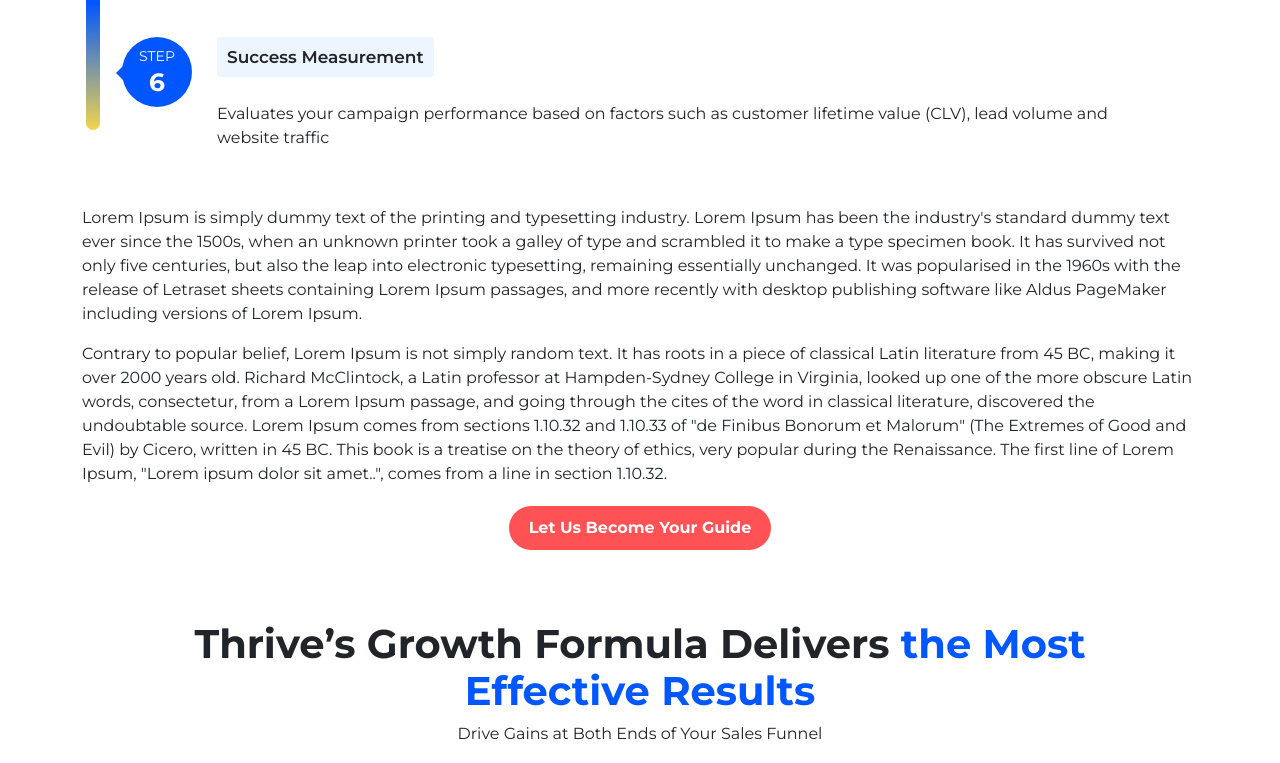
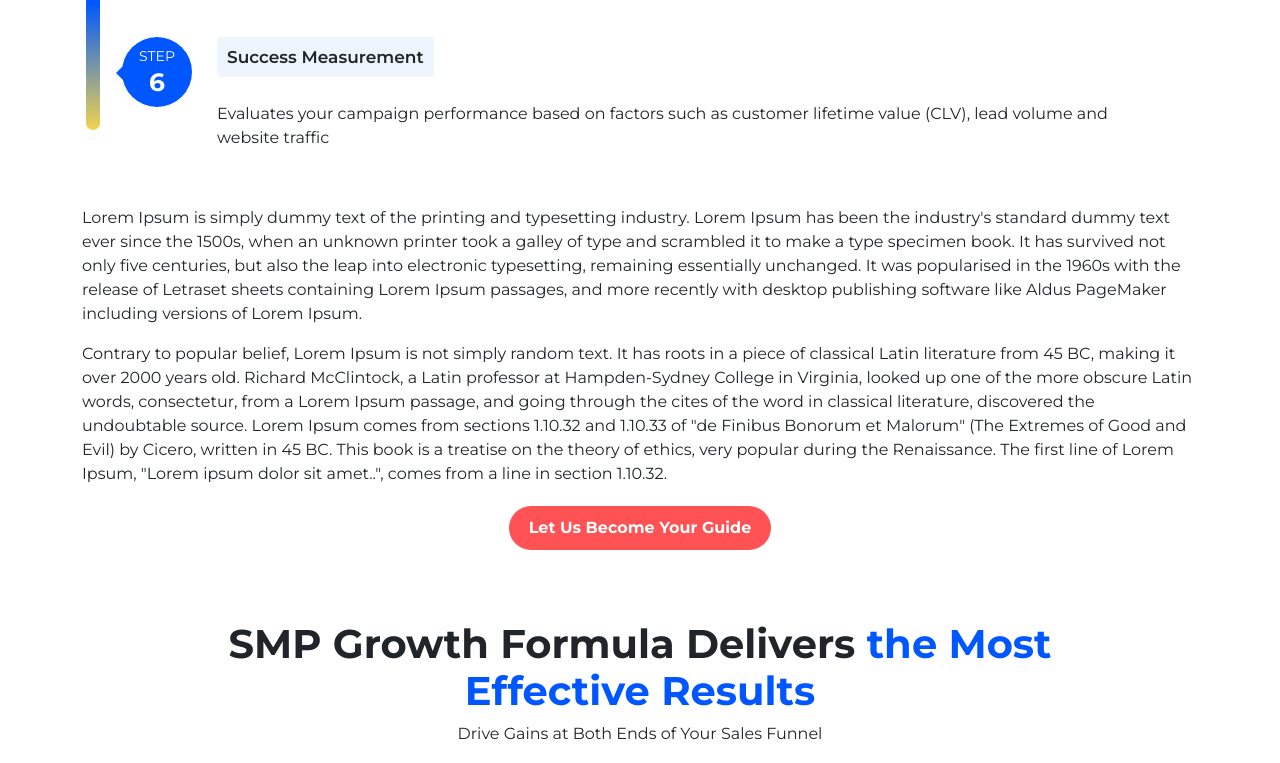
Before and after one commit to pitambar77/safari-marketing-pro, a React (Vite) app: page /marketing-360 in a window 1280 px wide. Shown: the part 11237-12000 px from the top of the page. Built offline with nearby package versions, Linux system fonts and the light colour scheme.

Commit message:
my first Update

```diff
--- a/src/pages/marketing360/Marketing360.jsx
+++ b/src/pages/marketing360/Marketing360.jsx
@@ -559,7 +559,7 @@ const Marketing360 = () => {
             <div className="3ceffective-results-box">
                 <div className="container">
                     <div class="comon-heading-box">
-                        <h2>Thrive’s Growth Formula Delivers <span>the Most Effective Results</span></h2>
+                        <h2>SMP Growth Formula Delivers <span>the Most Effective Results</span></h2>
                         <p>Drive Gains at Both Ends of Your Sales Funnel</p>
                     </div>
                     <div className="middle-box-3cpara">
```
